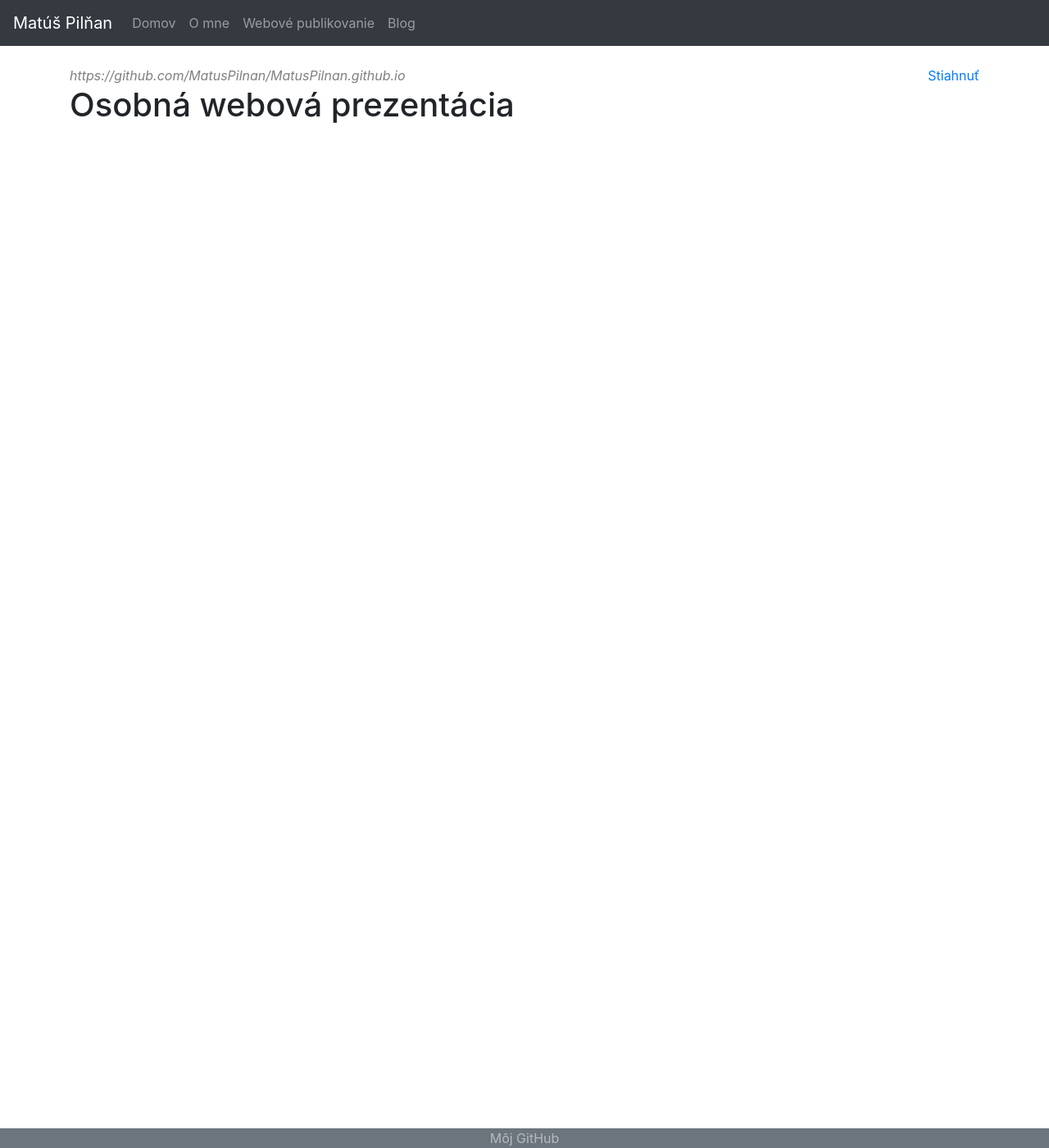
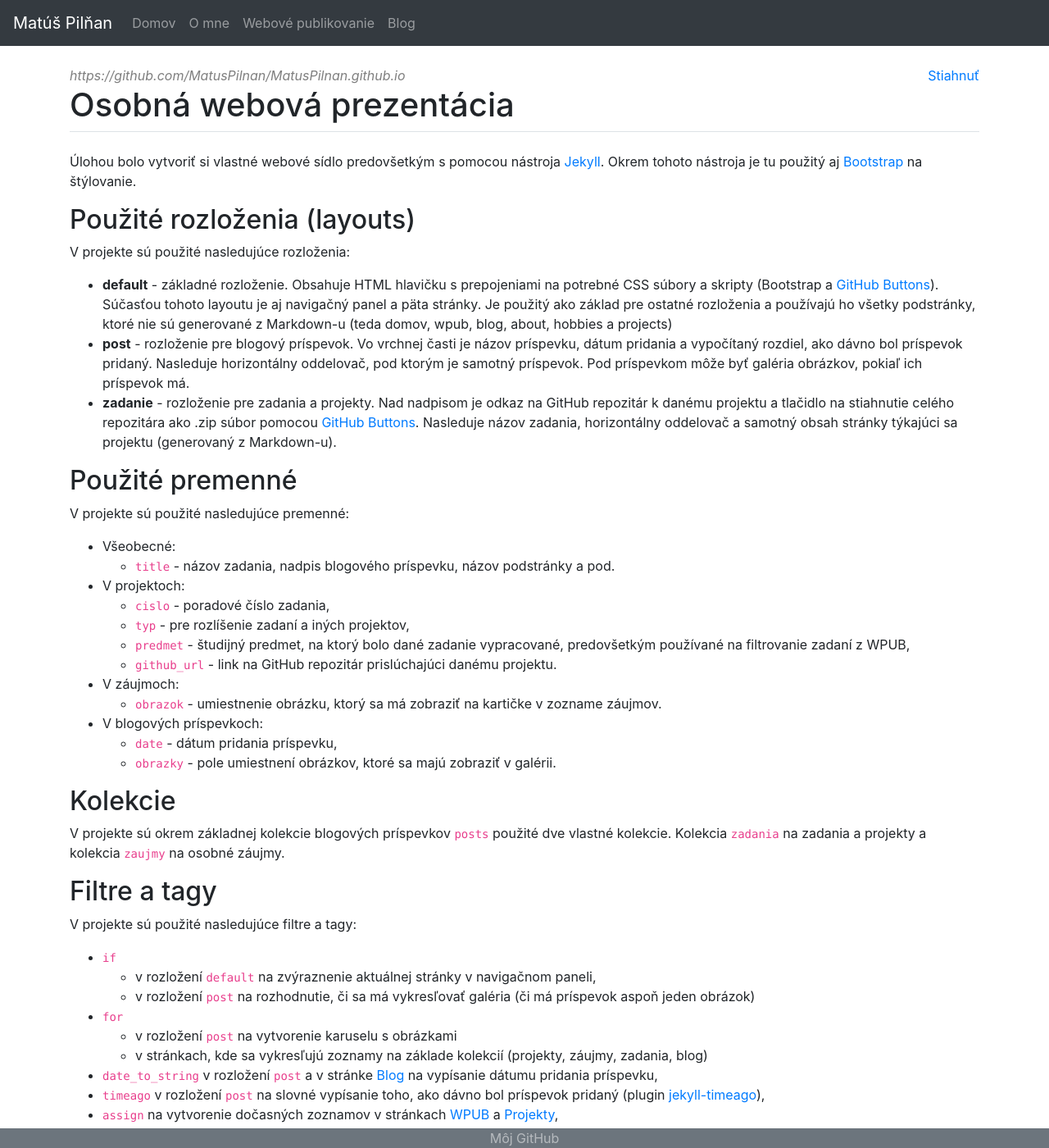
Before and after one commit to MatusPilnan/MatusPilnan.github.io, a Jekyll site: the page built from _zadania/zadanie-1.md, in a window 1280 px wide and 1400 px high. Shown: the whole window at 82% size. Built offline with Jekyll 4.4.1, drawn with Linux system fonts in a browser that asks for light colours; some of the changed text lies outside the part shown.

Commit message:
napisana dokumentacia

````diff
--- a/_layouts/default.html
+++ b/_layouts/default.html
@@ -38,17 +38,18 @@
 			<ul class="navbar-nav mr-auto mt-2 mt-lg-0">
 				<li class="nav-item {% if page.url == '/'%}active{% endif %}"><a class="nav-link" href="/">Domov</a></li>
 				<li class="nav-item {% if page.url == '/about/'%}active{% endif %}"><a class="nav-link" href="/about">O mne</a></li>
-				<li class="nav-item {% if page.url == '/wpub/'%}active{% endif %}"><a class="nav-link" href="/wpub">Webové publikovanie</a></li>
+				<li class="nav-item {% if page.url == '/wpub/'%}active{% endif %}"><a class="nav-link" href="/wpub">Webové
+						publikovanie</a></li>
 				<li class="nav-item {% if page.url == '/blog/'%}active{% endif %}"><a class="nav-link" href="/blog">Blog</a></li>
 			</ul>
 		</div>
 	</nav>
-	<div class="container mt-4">
+	<div class="container mt-4 mb-4">
 
 		{{ content }}
 
 	</div><!-- /.container -->
-	<footer class="page-footer font-small blue position-absolute w-100 bg-secondary" style="bottom: 0px;">
+	<footer class="page-footer font-small blue position-fixed w-100 bg-secondary" style="bottom: 0px;">
 		<div class="text-center text-white-50">
 			<a class="text-white-50" href="https://github.com/matuspilnan">Môj GitHub</a>
 		</div>
--- a/_layouts/post.html
+++ b/_layouts/post.html
@@ -4,15 +4,15 @@ layout: default
 <h1>{{ page.title }}</h1>
 <p class="meta">Pridané: {{ page.date | date_to_string }} <i class="text-black-50">({{page.date | timeago}})</i> </p>
 
-<div class="post">
+<div class="post border-top py-4">
   {{ content }}
 </div>
 {% if page.obrazky.size > 0 %}
 <h2>Galéria k príspevku</h2>
 <div id="carouselExampleControls" class="carousel slide" data-ride="carousel">
-  <div class="carousel-inner">
+  <div class="carousel-inner bg-secondary">
     <div class="carousel-item active">
-      <img class="d-block w-100" src="{{page.obrazky | sample}}" alt="Prvý obrázok">
+      <img class="d-block w-100" src="{{page.obrazky | sample}}" alt="Prvý obrázok" style="height: 640px; object-fit: contain">
     </div>
     {% for obrazok in page.obrazky %}
     <div class="carousel-item" >
--- a/_layouts/zadanie.html
+++ b/_layouts/zadanie.html
@@ -14,5 +14,6 @@ layout: default
 </div>
 
 <h1>{{ page.title }}</h1>
-
-{{content}}
+<div class="border-top py-4">
+    {{content}}
+</div>
--- a/_zadania/zadanie-1.md
+++ b/_zadania/zadanie-1.md
@@ -6,3 +6,45 @@ predmet: wpub
 title: Osobná webová prezentácia
 github_url: https://github.com/MatusPilnan/MatusPilnan.github.io
 ---
+Úlohou bolo vytvoriť si vlastné webové sídlo predovšetkým s pomocou nástroja [Jekyll](https://jekyllrb.com). Okrem tohoto nástroja je tu použitý aj [Bootstrap](https://getbootstrap.com/) na štýlovanie.
+
+## Použité rozloženia (layouts)
+V projekte sú použité nasledujúce rozloženia:
+- **default** - základné rozloženie. Obsahuje HTML hlavičku s prepojeniami na potrebné CSS súbory a skripty (Bootstrap a [GitHub Buttons](https://buttons.github.io/)). Súčasťou tohoto layoutu je aj navigačný panel a päta stránky. Je použitý ako základ pre ostatné rozloženia a používajú ho všetky podstránky, ktoré nie sú generované z Markdown-u (teda domov, wpub, blog, about, hobbies a projects)
+- **post** - rozloženie pre blogový príspevok. Vo vrchnej časti je názov príspevku, dátum pridania a vypočítaný rozdiel, ako dávno bol príspevok pridaný. Nasleduje horizontálny oddelovač, pod ktorým je samotný príspevok. Pod príspevkom môže byť galéria obrázkov, pokiaľ ich príspevok má.
+- **zadanie** - rozloženie pre zadania a projekty. Nad nadpisom je odkaz na GitHub repozitár k danému projektu a tlačidlo na stiahnutie celého repozitára ako .zip súbor pomocou [GitHub Buttons](https://buttons.github.io/). Nasleduje názov zadania, horizontálny oddelovač a samotný obsah stránky týkajúci sa projektu (generovaný z Markdown-u).
+
+## Použité premenné
+V projekte sú použité nasledujúce premenné:
+- Všeobecné:
+  - ```title``` - názov zadania, nadpis blogového príspevku, názov podstránky a pod.
+- V projektoch:
+  - ```cislo``` - poradové číslo zadania,
+  - ```typ``` - pre rozlíšenie zadaní a iných projektov,
+  - ```predmet``` - študijný predmet, na ktorý bolo dané zadanie vypracované, predovšetkým používané na filtrovanie zadaní z WPUB,
+  - ```github_url``` - link na GitHub repozitár prislúchajúci danému projektu.
+- V záujmoch:
+  - ```obrazok``` - umiestnenie obrázku, ktorý sa má zobraziť na kartičke v zozname záujmov.
+- V blogových príspevkoch:
+  - ```date``` - dátum pridania príspevku,
+  - ```obrazky``` - pole umiestnení obrázkov, ktoré sa majú zobraziť v galérii.
+
+## Kolekcie
+V projekte sú okrem základnej kolekcie blogových príspevkov ```posts``` použité dve vlastné kolekcie. Kolekcia ```zadania``` na zadania a projekty a kolekcia ```zaujmy``` na osobné záujmy.
+
+## Filtre a tagy
+V projekte sú použité nasledujúce filtre a tagy:
+- ```if```
+  - v rozložení ```default``` na zvýraznenie aktuálnej stránky v navigačnom paneli,
+  - v rozložení ```post``` na rozhodnutie, či sa má vykresľovať galéria (či má príspevok aspoň jeden obrázok)
+- ```for```
+  - v rozložení ```post``` na vytvorenie karuselu s obrázkami
+  - v stránkach, kde sa vykresľujú zoznamy na základe kolekcií (projekty, záujmy, zadania, blog)
+- ```date_to_string``` v rozložení ```post``` a v stránke [Blog](/blog) na vypísanie dátumu pridania príspevku,
+- ```timeago``` v rozložení ```post``` na slovné vypísanie toho, ako dávno bol príspevok pridaný (plugin [jekyll-timeago](https://github.com/markets/jekyll-timeago)),
+- ```assign``` na vytvorenie dočasných zoznamov v stránkach [WPUB](/wpub) a [Projekty](/projects),
+- ```where``` na vyfiltrovanie zadaní, ktoré majú premennú ```predmet``` nastavenú na hodnotu ```wpub``` pri zobrazovaní zadaní v sekcii [Webové publikovanie](/wpub)
+- ```sort_natural``` na zoradenie zadaní podľa abecedy.
+
+## Plugin
+V projekte je použítý plugin [jekyll-timeago](https://github.com/markets/jekyll-timeago) na slovný výpis veku jednotlivých príspevkov na blogu.
````
Also changed, not shown: _posts/2018-12-18-som-sa-bol-zabit-v-lese.md (+1 -1 lines).
